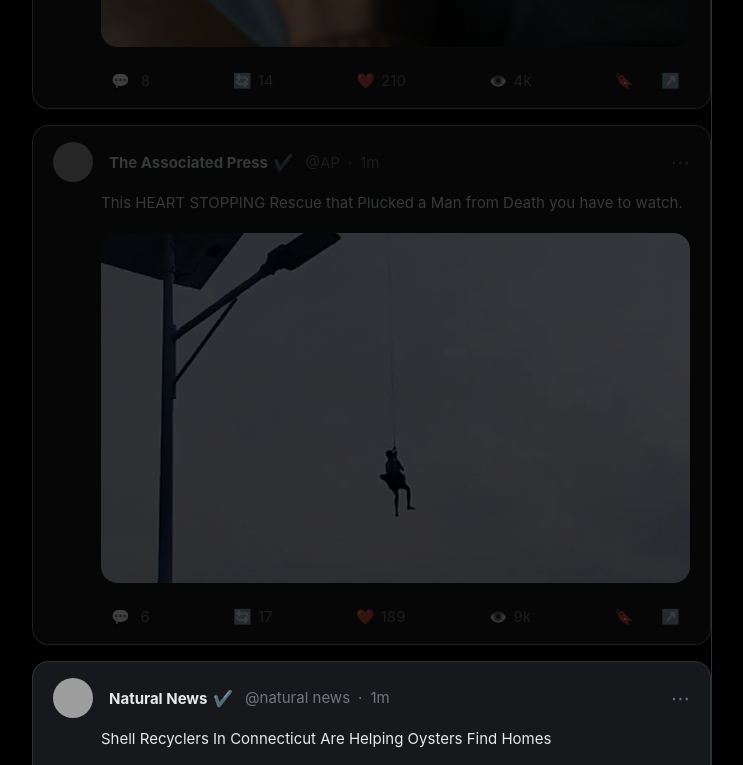
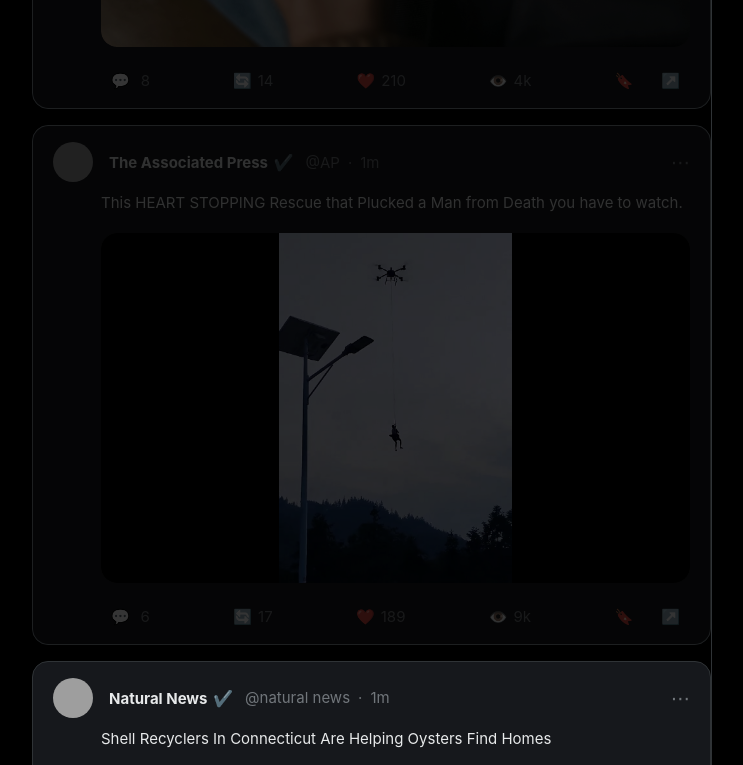
Before and after one commit to ClaireYuqingYang/JPPM_Pilot_News_v5, a plain HTML site: page index.html in a window 1280 px wide. Shown: the part 740-1505 px from the top of the page, without its empty margins (393-1136 px from the left). Drawn offline with Linux system fonts and the light colour scheme; grey boxes are pictures that could not be loaded.

Commit message:
Update index.html

```diff
--- a/index.html
+++ b/index.html
@@ -90,11 +90,11 @@
       position: relative; filter: brightness(0.6) grayscale(0.2);
     }
     .tweet-card.filtered::after {
-      content: ""; position: absolute; top: 0; left: 0; right: 0; bottom: 0; background: rgba(0,0,0,0.6);
+      content: ""; position: absolute; top: 0; left: 0; right: 0; bottom: 0; background: rgba(0,0,0,0.65);
       border-radius: 16px; pointer-events: none; z-index: 2;
     }
     .tweet-card.filtered:hover { filter: brightness(0.6) grayscale(0.2); }
-    .tweet-card.filtered:hover::after { background: rgba(0,0,0,0.6); }
+    .tweet-card.filtered:hover::after { background: rgba(0,0,0,0.65); }
 
     .tweet-header { display: flex; align-items: center; gap: 8px; font-size: 15px; }
     .tweet-header .avatar { width: 40px; height: 40px; border-radius: 50%; margin-right: 8px; }
@@ -117,6 +117,10 @@
   height: 100%;        /* 关键：填满容器高度 */
   object-fit: cover;   /* 关键：不变形，用裁切适配 */
   display: block;
+}
+.tweet-media.is-portrait img {
+  object-fit: contain;   /* 保留原比例显示 */
+  background-color: #000; /* 空余位置的背景色 */
 }
 
 /* 找不到图片时隐藏灰块 */
```
